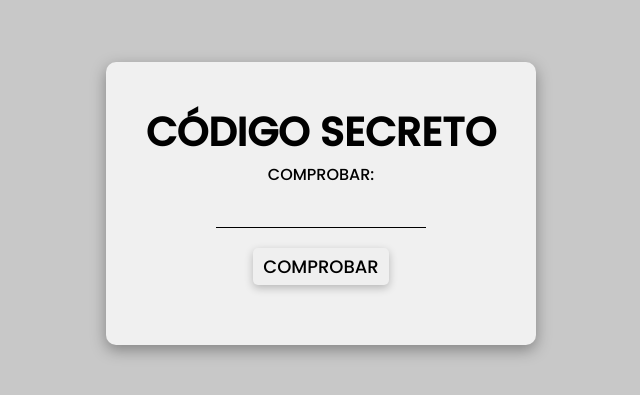
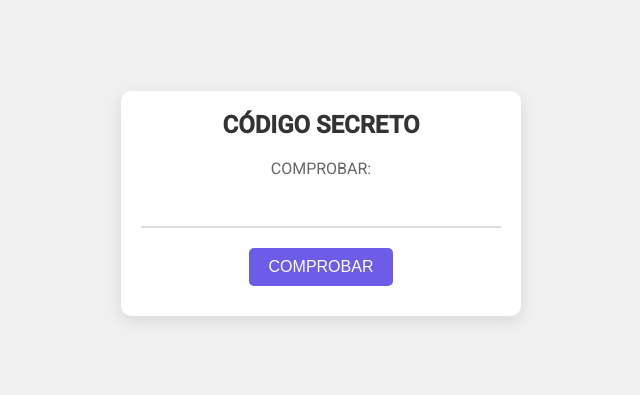
Before and after one commit to ecuadradoruiz/guess, a plain HTML site: page index.html in a window 1280 px wide. Shown: the part 197-592 px from the top of the page, without its empty margins (319-959 px from the left). Drawn offline with Linux system fonts and the light colour scheme.

Commit message:
Update style.css

```diff
--- a/style.css
+++ b/style.css
@@ -1,59 +1,73 @@
-@import url('https://fonts.googleapis.com/css2?family=Poppins:wght@500&display=swap');
+@import url('https://fonts.googleapis.com/css2?family=Roboto:wght@400;500&display=swap');
 
 * {
     margin: 0;
     padding: 0;
-    font-family: 'Poppins', sans-serif;
+    box-sizing: border-box;
 }
 
 body {
+    font-family: 'Roboto', sans-serif;
     display: flex;
     justify-content: center;
     align-items: center;
     height: 100vh;
-    background-color: rgb(200, 200, 200);
+    background-color: #f0f0f0;
 }
 
 .main {
-    padding: 40px;
+    padding: 20px;
     border-radius: 10px;
-    box-shadow: rgba(0, 0, 0, 0.35) 0px 5px 15px;
-    background-color: rgb(240, 240, 240);
+    box-shadow: 0px 5px 15px rgba(0, 0, 0, 0.1);
+    background-color: #fff;
+    max-width: 400px;
+    width: 100%;
 }
-
 
 .container {
     display: flex;
     flex-direction: column;
-    justify-content: center;
     align-items: center;
 }
 
-.container > h1 {
-    font-size: 40px;
+.container h1 {
+    font-size: 1.5rem;
+    margin-bottom: 20px;
+    color: #333;
 }
 
-.container > input {
+.container p {
+    font-size: 1rem;
+    margin-bottom: 10px;
+    color: #666;
+}
+
+.container input {
     border: none;
     outline: none;
-    border-bottom: 1px solid;
-    padding: 5px;
-    font-size: 20px;
-    width: 200px;
-    background-color: transparent;
-    text-align: center;
+    border-bottom: 2px solid #ddd;
+    padding: 10px;
+    font-size: 1rem;
+    width: 100%;
+    margin-bottom: 20px;
+    transition: border-bottom-color 0.3s ease;
 }
 
-.container > button {
-    padding: 5px 10px;
-    font-size: 18px;
-    margin: 20px;
-    box-shadow: rgba(0, 0, 0, 0.24) 0px 3px 8px;
+.container input:focus {
+    border-bottom-color: #6c5ce7;
+}
+
+.container button {
+    padding: 10px 20px;
+    font-size: 1rem;
+    background-color: #6c5ce7;
+    color: #fff;
     border: none;
     border-radius: 5px;
     cursor: pointer;
+    transition: background-color 0.3s ease;
 }
 
-.container > button:hover {
-    background-color: rgb(180, 180, 180);
+.container button:hover {
+    background-color: #4a3eb1;
 }
```
